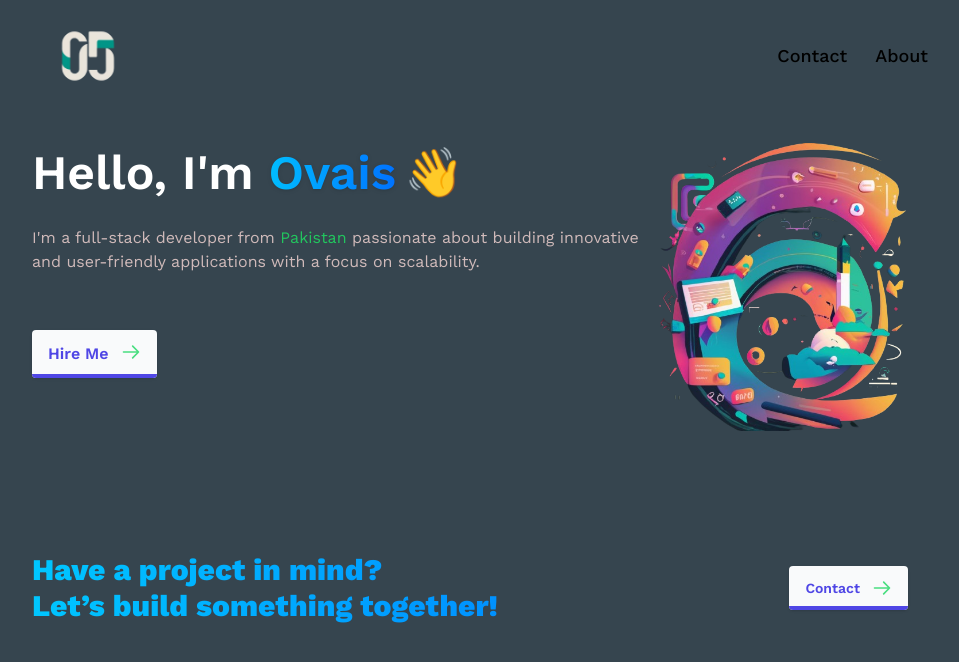
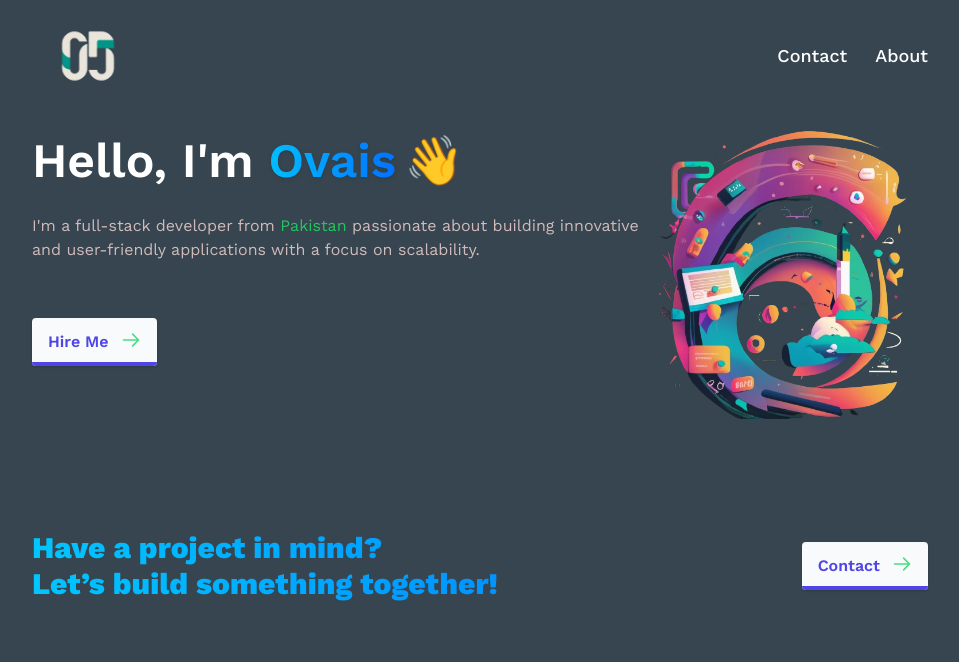
Before and after one commit to 0vai5/Ovais-Portfolio, a React (Vite) app: page / in a window 1280 px wide. Shown: the top 662 px of the page, without its empty margins (160-1119 px from the left). Built offline with nearby package versions, Linux system fonts and the light colour scheme.

Commit message:
few changes in the design

```diff
--- a/src/components/CTA.jsx
+++ b/src/components/CTA.jsx
@@ -8,7 +8,7 @@ const CTA = () => {
         Have a project in mind? <br className='sm:block hidden' />
         Let’s build something together!
       </p>
-      <Link to='/contact' className='btn'>
+      <Link to='/contact' >
         <Button label={'Contact'} centered={true}/>
       </Link>
     </section>
--- a/src/components/Home.jsx
+++ b/src/components/Home.jsx
@@ -2,7 +2,6 @@ import React from 'react';
 import Button from './button';
 import CTA from './CTA';
 import { Link } from 'react-router-dom';
-import Footer from './footer';
 
 const Home = () => {
   return (
@@ -35,6 +34,7 @@ const Home = () => {
       </div>
       </div>
 
+
       <CTA />
 
     </section>
--- a/src/components/Navbar.jsx
+++ b/src/components/Navbar.jsx
@@ -14,10 +14,10 @@ const Navbar = () => {
       </NavLink>
 
       <nav className="flex text-lg gap-7 font-medium">
-        <NavLink to={'/contact'} className={({ isActive })=> isActive ? 'text-slate-200' : 'text-black'}>
+        <NavLink to={'/contact'} className={({ isActive })=> isActive ? 'text-[#00B3FF]' : 'text-[#FFFFff]'}>
            Contact
         </NavLink>
-        <NavLink to={'/about'} className={({ isActive })=> isActive ? 'text-slate-200' : 'text-black'}>
+        <NavLink to={'/about'} className={({ isActive })=> isActive ? 'text-[#00B3FF]' : 'text-[#FFFFff]'}>
               About
         </NavLink>
       </nav>
--- a/src/index.css
+++ b/src/index.css
@@ -23,7 +23,7 @@ body:has(.card[data-color="green"]:hover) {
 
 @layer utilities {
   .max-container {
-    @apply max-w-5xl mx-auto sm:p-16 pb-6 !pt-[140px] px-4 max-h-[calc(100vh-80px)];
+    @apply max-w-5xl mx-auto sm:p-16 pb-6 !pt-[128px] px-4 max-h-[calc(100vh-80px)];
   }
 
   .head-text {
@@ -71,7 +71,7 @@ body:has(.card[data-color="green"]:hover) {
   }
 
   .cta {
-    @apply w-full flex items-center md:flex-row flex-col sm:mt-16 mt-8 ;
+    @apply w-full flex items-center md:flex-row flex-col sm:mt-16  mt-2 ;
   }
 
   .cta-text {
```
